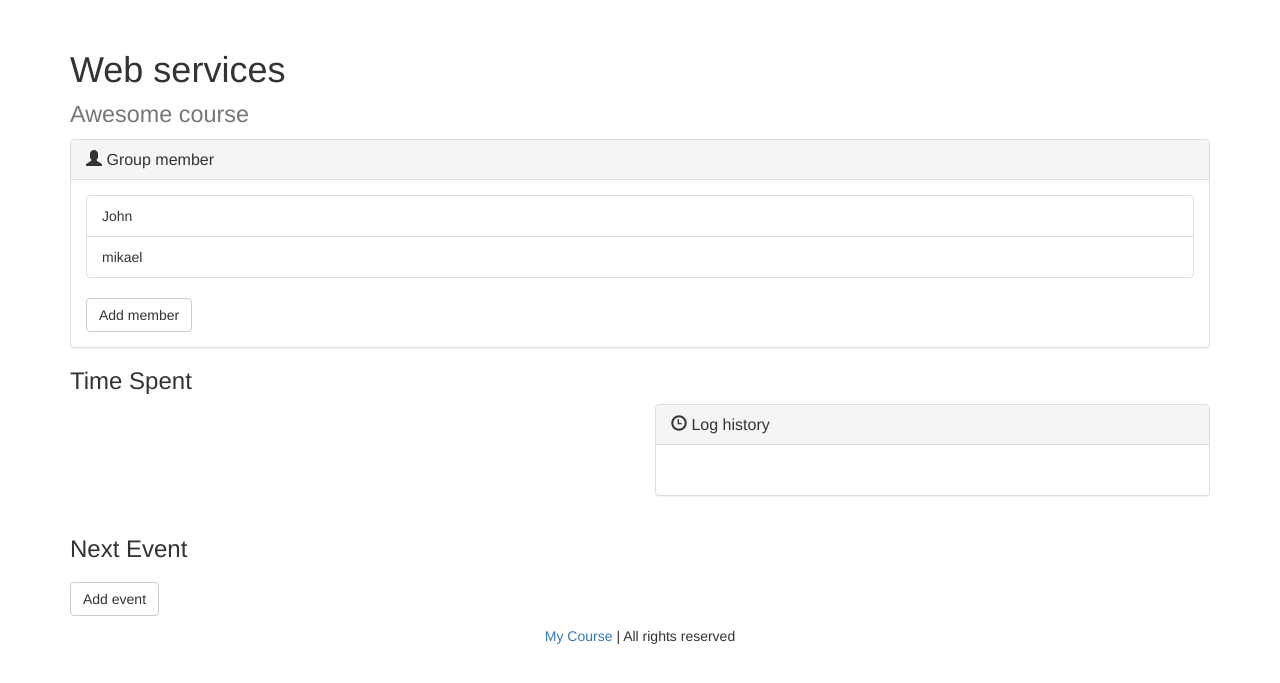
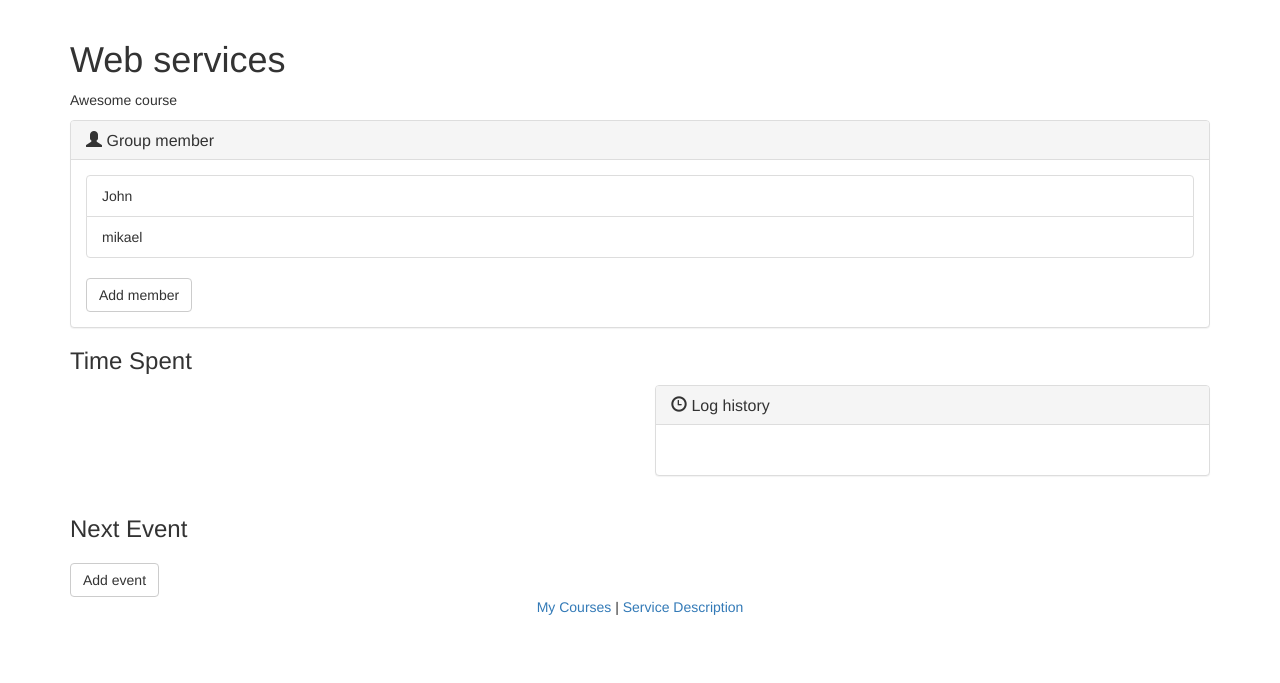
Before and after one commit to ilmaria/design_www, a Django app: a page that uses teamwork/templates/base.html in a window 1280 px wide. Shown: the part 61-744 px from the top of the page. Run offline with Django 3.2, Linux system fonts and the light colour scheme; data comes from the database, SQL or seed files in the repository; some libraries are stand-ins or nearby versions.

Commit message:
Fixed from pull request

```diff
--- a/teamwork/static/css/main.css
+++ b/teamwork/static/css/main.css
@@ -8,30 +8,14 @@ html {
 }
 
 body {
-    margin-top: 0px;
-    background-color: #fff;
+  margin-top: 0px;
+  background-color: #fff;
 }
 
 @media(min-width:768px) {
-    body {
-        margin-top: 0px;
-    }
-}
-
-#page-wrapper {
-    width: 100%;
-    padding: 0;
-    background-color: #fff;
-}
-
-@media(min-width:768px) {
-    #wrapper {
-        padding-left: 225px;
-    }
-
-    #page-wrapper {
-        padding: 10px;
-    }
+  body {
+    margin-top: 0px;
+  }
 }
 
 .jumbotron {
--- a/teamwork/templates/base.html
+++ b/teamwork/templates/base.html
@@ -11,6 +11,7 @@
     {% endblock %}
   </title>
   <meta name="description" content="Website for managing multiple projects in one place.">
+
   <!-- Bootstrap CSS -->
   <link rel="stylesheet" href="{% static 'bootstrap/css/bootstrap.min.css' %}">
 
@@ -39,7 +40,7 @@
             <a href="calendar">Calendar</a>
           </li>
           <li>
-            <button type="button" class="btn btn btn-default btn-success navbar-btn"> <span class="glyphicon glyphicon-plus"></span> Add new project </button>
+            <button type="button" class="btn btn-success navbar-btn"> <span class="glyphicon glyphicon-plus"></span> Add new project </button>
           </li>
         </ul>
         <ul class="nav navbar-nav navbar-right">
@@ -66,9 +67,9 @@
   {% endblock %}
 
   <!--Footer -->
-  <footer class="container-fluid text-center">
+  <footer class="container text-center">
     <p>
-      <a href="https://mycourses.aalto.fi/" title="MyCourse" target="_blank">My Course</a>  |  All rights reserved
+      <a href="https://mycourses.aalto.fi/" title="MyCourse" >My Courses</a>  |  <a href="#" title="Description" >Service Description</a>
     </p>
   </footer>
 
--- a/teamwork/templates/project_details.html
+++ b/teamwork/templates/project_details.html
@@ -2,11 +2,13 @@
 {% load static %}
 
 {% block content %}
-<div id="page-wrapper">
+
 <div class="container">
   <!-- Project details -->
-    <h1>{{ project.name }} <br />
-      <small>{{ project.description }}</small></h1>
+  <h1>{{ project.name }}</h1>
+    <p> {{ project.description }}</p>
+
+    <!-- Group memebers -->
     <div class="panel panel-default">
       <div class="panel-heading">
         <h3 class="panel-title"><i class="glyphicon glyphicon-user"></i> Group member</h3>
@@ -21,12 +23,16 @@
       </div>
     </div>
 
+    <!-- Task list -->
+
     <!-- Time Spent -->
     <h3>Time Spent</h3>
     <div class="row">
       <!--  Time spent by each project's members -->
       <div class="col-md-6">
-
+        {% for loggedtime in loggedtimes %}
+        <p>{{ loggedtime.student.user.username }} logged {{ loggedtime_total }}</p>
+        {% endfor %}
       </div>
       <!-- Logged time history from all the project memebers -->
       <div class="col-md-6">
@@ -35,11 +41,11 @@
             <h3 class="panel-title"><i class="glyphicon glyphicon-time"></i> Log history</h3>
           </div>
           <div class="panel-body">
-              <div class="list-group">
+            <ul class="list-group">
               {% for loggedtime in project.loggedtime_set.all|dictsortreversed:'date' %}
-                <p class="list-group-item">{{ loggedtime.date }} - {{ loggedtime.student.user.username }} logged {{ loggedtime.hours }}</p>
+              <li class="list-group-item">{{ loggedtime.date }} - {{ loggedtime.student.user.username }} logged {{ loggedtime.hours }}</p>
                 {% endfor %}
-              </div>
+              </ul>
             </div>
           </div>
         </div>
@@ -60,5 +66,5 @@
       {{own}}
 </div>
 
-  </div>
+
     {% endblock %}
```
Also changed, not shown: teamwork/templates/dashboard.html (+4 -9 lines), teamwork/static/bootstrap/css/bootstrap.css. Lines whose indentation alone changed are shown as unchanged.
